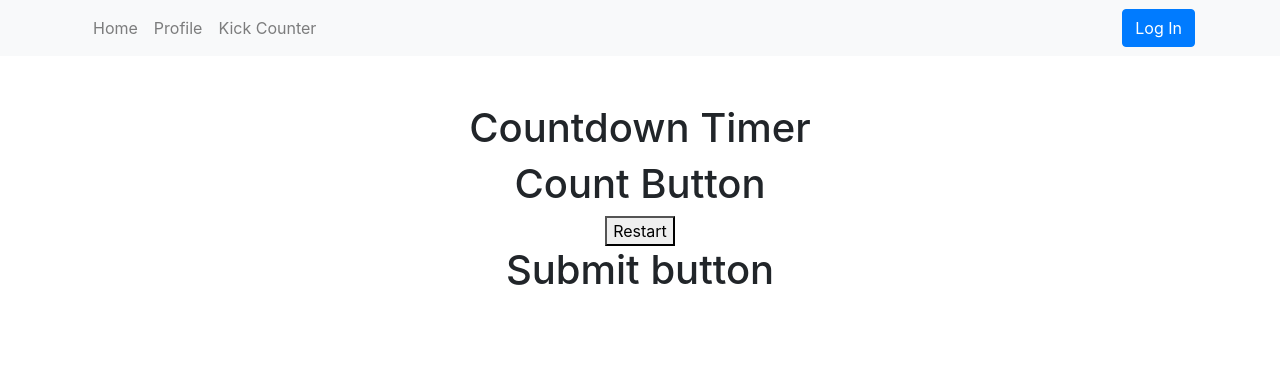
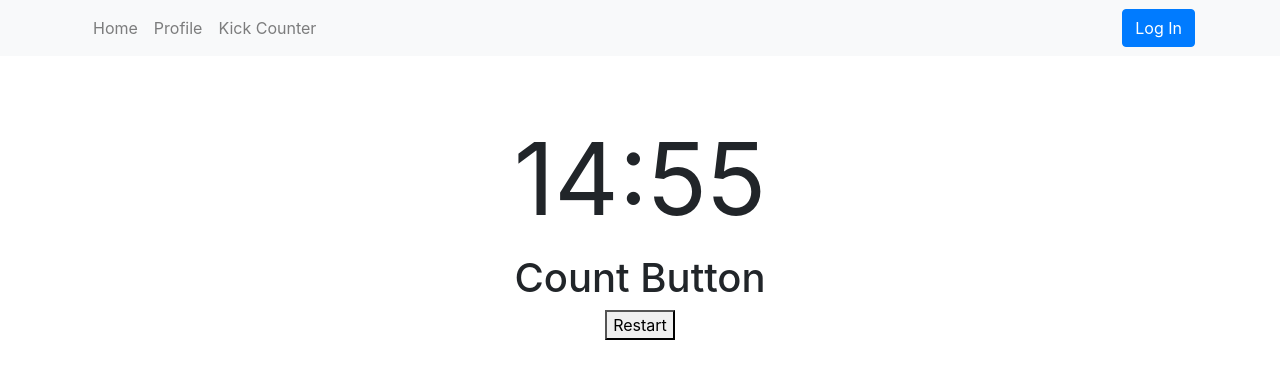
Before and after one commit to sp-amm/projectthree, a React (Create React App) app in the folder client/: page /count in a window 1280 px wide. Shown: the top 378 px of the page. Built offline with nearby package versions, Linux system fonts and the light colour scheme.

Commit message:
countdown timer working

```diff
--- a/client/package.json
+++ b/client/package.json
@@ -13,6 +13,7 @@
     "bootstrap": "^4.6.0",
     "react": "^17.0.1",
     "react-bootstrap": "^1.4.3",
+    "react-countdown": "^2.3.1",
     "react-dom": "^17.0.1",
     "react-router-dom": "^5.2.0",
     "react-scripts": "4.0.1",
--- a/client/src/components/CountContainer.js
+++ b/client/src/components/CountContainer.js
@@ -1,17 +1,31 @@
 import React from 'react';
-import Countdown from './Countdown';
+import './style.css'
 import CountButton from './Count-btn';
 import Restart from './Restart-btn';
 import Submit from './Submit';
+import Countdown, { zeroPad } from 'react-countdown';
 
+
+
+const renderer = ({ minutes, seconds, completed }) => {
+    if (completed) {
+      // Render a completed state
+      return <Submit />;
+    } else {
+
+      // Render a countdown
+      return <span>{zeroPad(minutes, 2)}:{zeroPad(seconds, 2)}</span>;
+    }
+  };
 
 const CountContainer = () => {
     return(
         <div>
-            <Countdown />
+            <div className="counttime">
+            <Countdown date={Date.now() + 900000} renderer={renderer} />
+            </div>
             <CountButton />
             <Restart />
-            <Submit />
         </div>
     )
 }
--- a/client/src/components/Countdown.js
+++ /dev/null
@@ -1,11 +0,0 @@
-import React from 'react';
-
-const Countdown = () => {
-    return(
-    <div>
-    <h1>Countdown Timer</h1>
-    </div>
-    )
-};
-
-export default Countdown;
--- /dev/null
+++ b/client/src/components/style.css
@@ -0,0 +1,5 @@
+
+/* Styling to countdown timer */
+.counttime {
+    font-size: 100px;
+}
```
Also changed, not shown: 1 other file (tests, documents, lock files or other folders).
